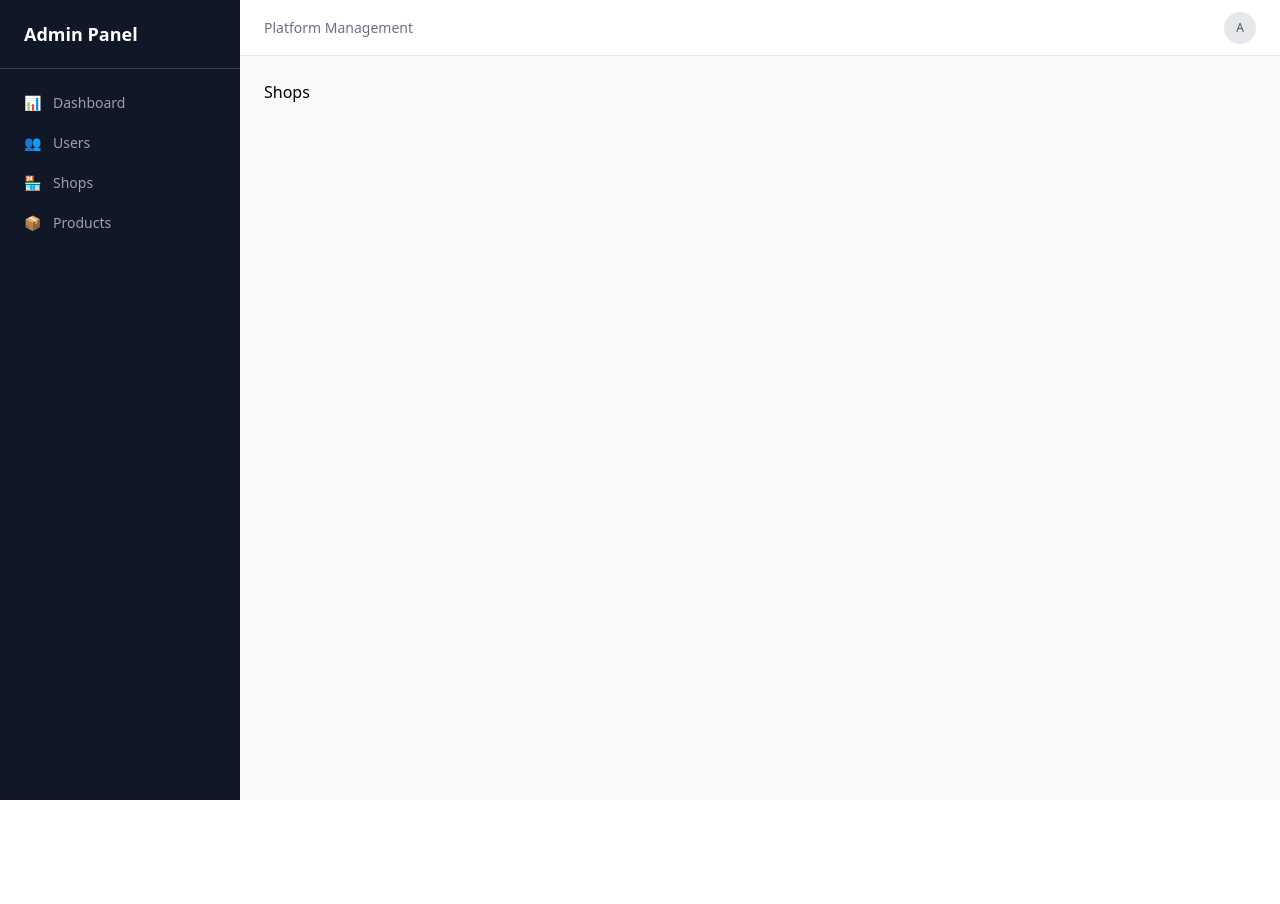
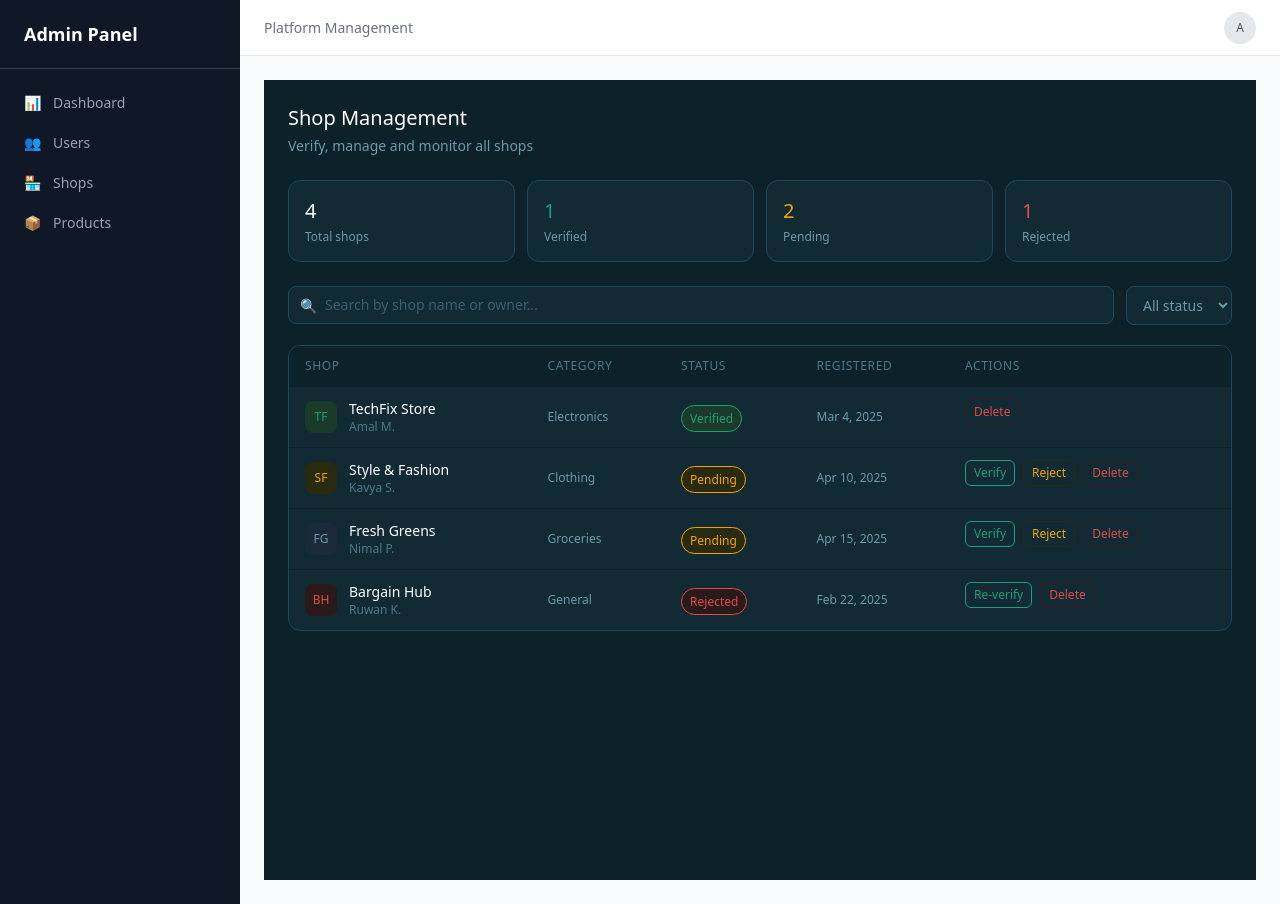
Before and after one commit to ShehanRanasinghe/zniyerbuy-admin-panel, a Next.js app: page /dashboard/Shops in a window 1280 px wide. Before the commit the page ends 800 px from the top, so only its background shows below. Built offline with nearby package versions, Linux system fonts and the light colour scheme.

Commit message:
add shop page

```diff
--- a/src/app/dashboard/Shops/page.tsx
+++ b/src/app/dashboard/Shops/page.tsx
@@ -1,3 +1,165 @@
+"use client";
+import { useState } from "react";
+
+const initialShops = [
+  { id: 1, name: "TechFix Store", owner: "Amal M.", category: "Electronics", status: "Verified", registered: "Mar 4, 2025", initials: "TF", color: "#1a3a2a", textColor: "#1d9e75" },
+  { id: 2, name: "Style & Fashion", owner: "Kavya S.", category: "Clothing", status: "Pending", registered: "Apr 10, 2025", initials: "SF", color: "#2a2a10", textColor: "#f0a500" },
+  { id: 3, name: "Fresh Greens", owner: "Nimal P.", category: "Groceries", status: "Pending", registered: "Apr 15, 2025", initials: "FG", color: "#1a2a3a", textColor: "#6b9aaa" },
+  { id: 4, name: "Bargain Hub", owner: "Ruwan K.", category: "General", status: "Rejected", registered: "Feb 22, 2025", initials: "BH", color: "#2a1a1a", textColor: "#e24b4a" },
+];
+
+const statusBadge: Record<string, string> = {
+  Verified: "bg-[#1a3a2a] text-[#1d9e75] border border-[#1d9e75]",
+  Pending: "bg-[#2a2a10] text-[#f0a500] border border-[#f0a500]",
+  Rejected: "bg-[#2a1a1a] text-[#e24b4a] border border-[#e24b4a]",
+};
+
 export default function ShopsPage() {
-  return <div>Shops</div>;
+  const [shops, setShops] = useState(initialShops);
+  const [search, setSearch] = useState("");
+  const [statusFilter, setStatusFilter] = useState("All status");
+
+  const filtered = shops.filter((s) => {
+    const matchSearch = s.name.toLowerCase().includes(search.toLowerCase()) || s.owner.toLowerCase().includes(search.toLowerCase());
+    const matchStatus = statusFilter === "All status" || s.status === statusFilter;
+    return matchSearch && matchStatus;
+  });
+
+  const handleVerify = (id: number) => {
+    setShops(shops.map((s) => (s.id === id ? { ...s, status: "Verified" } : s)));
+  };
+
+  const handleReject = (id: number) => {
+    setShops(shops.map((s) => (s.id === id ? { ...s, status: "Rejected" } : s)));
+  };
+
+  const handleDelete = (id: number) => {
+    setShops(shops.filter((s) => s.id !== id));
+  };
+
+  return (
+    <div className="min-h-screen bg-[#0d2128] p-6">
+
+      {/* Header */}
+      <div className="flex items-center justify-between mb-6">
+        <div>
+          <h1 className="text-xl font-medium text-white">Shop Management</h1>
+          <p className="text-[#6b9aaa] text-sm mt-1">Verify, manage and monitor all shops</p>
+        </div>
+      </div>
+
+      {/* Stats */}
+      <div className="grid grid-cols-4 gap-3 mb-6">
+        <div className="bg-[#112a33] border border-[#1a4a5a] rounded-xl p-4">
+          <div className="text-xl font-medium text-white">{shops.length}</div>
+          <div className="text-[#6b9aaa] text-xs mt-1">Total shops</div>
+        </div>
+        <div className="bg-[#112a33] border border-[#1a4a5a] rounded-xl p-4">
+          <div className="text-xl font-medium text-[#1d9e75]">{shops.filter((s) => s.status === "Verified").length}</div>
+          <div className="text-[#6b9aaa] text-xs mt-1">Verified</div>
+        </div>
+        <div className="bg-[#112a33] border border-[#1a4a5a] rounded-xl p-4">
+          <div className="text-xl font-medium text-[#f0a500]">{shops.filter((s) => s.status === "Pending").length}</div>
+          <div className="text-[#6b9aaa] text-xs mt-1">Pending</div>
+        </div>
+        <div className="bg-[#112a33] border border-[#1a4a5a] rounded-xl p-4">
+          <div className="text-xl font-medium text-[#e24b4a]">{shops.filter((s) => s.status === "Rejected").length}</div>
+          <div className="text-[#6b9aaa] text-xs mt-1">Rejected</div>
+        </div>
+      </div>
+
+      {/* Search & Filter */}
+      <div className="flex gap-3 mb-5">
+        <div className="flex-1 relative">
+          <span className="absolute left-3 top-1/2 -translate-y-1/2 text-[#4a7a8a] text-sm">🔍</span>
+          <input
+            type="text"
+            placeholder="Search by shop name or owner..."
+            value={search}
+            onChange={(e) => setSearch(e.target.value)}
+            className="w-full bg-[#112a33] border border-[#1a4a5a] rounded-lg py-2 pl-9 pr-4 text-sm text-white placeholder-[#3a6070] focus:outline-none focus:border-[#1d9e75]"
+          />
+        </div>
+        <select
+          value={statusFilter}
+          onChange={(e) => setStatusFilter(e.target.value)}
+          className="bg-[#112a33] border border-[#1a4a5a] rounded-lg px-3 py-2 text-sm text-[#6b9aaa] focus:outline-none"
+        >
+          <option>All status</option>
+          <option>Verified</option>
+          <option>Pending</option>
+          <option>Rejected</option>
+        </select>
+      </div>
+
+      {/* Table */}
+      <div className="bg-[#112a33] border border-[#1a4a5a] rounded-xl overflow-hidden">
+        <table className="w-full border-collapse">
+          <thead>
+            <tr className="bg-[#0d2128]">
+              <th className="text-left px-4 py-3 text-xs text-[#4a7a8a] font-medium uppercase tracking-wider">Shop</th>
+              <th className="text-left px-4 py-3 text-xs text-[#4a7a8a] font-medium uppercase tracking-wider">Category</th>
+              <th className="text-left px-4 py-3 text-xs text-[#4a7a8a] font-medium uppercase tracking-wider">Status</th>
+              <th className="text-left px-4 py-3 text-xs text-[#4a7a8a] font-medium uppercase tracking-wider">Registered</th>
+              <th className="text-left px-4 py-3 text-xs text-[#4a7a8a] font-medium uppercase tracking-wider">Actions</th>
+            </tr>
+          </thead>
+          <tbody>
+            {filtered.map((shop) => (
+              <tr key={shop.id} className="border-t border-[#0d2128] hover:bg-[#0f2530] transition-colors">
+                <td className="px-4 py-3">
+                  <div className="flex items-center gap-3">
+                    <div className="w-8 h-8 rounded-lg flex items-center justify-center text-xs font-medium flex-shrink-0"
+                      style={{ background: shop.color, color: shop.textColor }}>
+                      {shop.initials}
+                    </div>
+                    <div>
+                      <div className="text-sm font-medium text-white">{shop.name}</div>
+                      <div className="text-xs text-[#4a7a8a]">{shop.owner}</div>
+                    </div>
+                  </div>
+                </td>
+                <td className="px-4 py-3 text-xs text-[#6b9aaa]">{shop.category}</td>
+                <td className="px-4 py-3">
+                  <span className={`text-xs px-2 py-1 rounded-full ${statusBadge[shop.status]}`}>
+                    {shop.status}
+                  </span>
+                </td>
+                <td className="px-4 py-3 text-xs text-[#6b9aaa]">{shop.registered}</td>
+                <td className="px-4 py-3 flex items-center gap-2">
+                  {shop.status !== "Verified" && (
+                    <button
+                      onClick={() => handleVerify(shop.id)}
+                      className="text-xs text-[#1d9e75] border border-[#1d9e75] rounded-md px-2 py-1 hover:bg-[#1a3a2a] transition-colors"
+                    >
+                      {shop.status === "Rejected" ? "Re-verify" : "Verify"}
+                    </button>
+                  )}
+                  {shop.status === "Pending" && (
+                    <button
+                      onClick={() => handleReject(shop.id)}
+                      className="text-xs text-[#f0a500] border border-[#2a2a10] rounded-md px-2 py-1 hover:bg-[#2a2a10] transition-colors"
+                    >
+                      Reject
+                    </button>
+                  )}
+                  <button
+                    onClick={() => handleDelete(shop.id)}
+                    className="text-xs text-[#e24b4a] border border-[#3a1a1a] rounded-md px-2 py-1 hover:bg-[#3a1a1a] transition-colors"
+                  >
+                    Delete
+                  </button>
+                </td>
+              </tr>
+            ))}
+            {filtered.length === 0 && (
+              <tr>
+                <td colSpan={5} className="px-4 py-8 text-center text-sm text-[#4a7a8a]">No shops found</td>
+              </tr>
+            )}
+          </tbody>
+        </table>
+      </div>
+    </div>
+  );
 }
```
